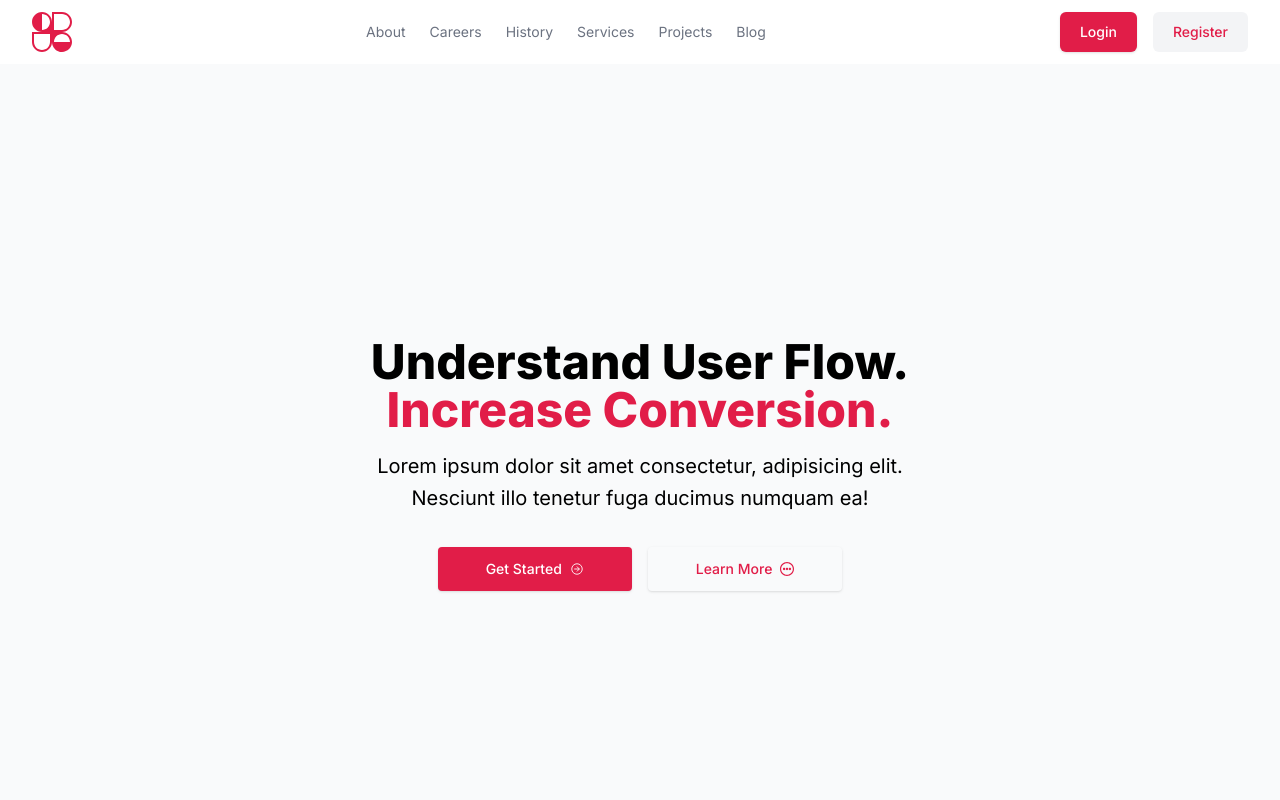
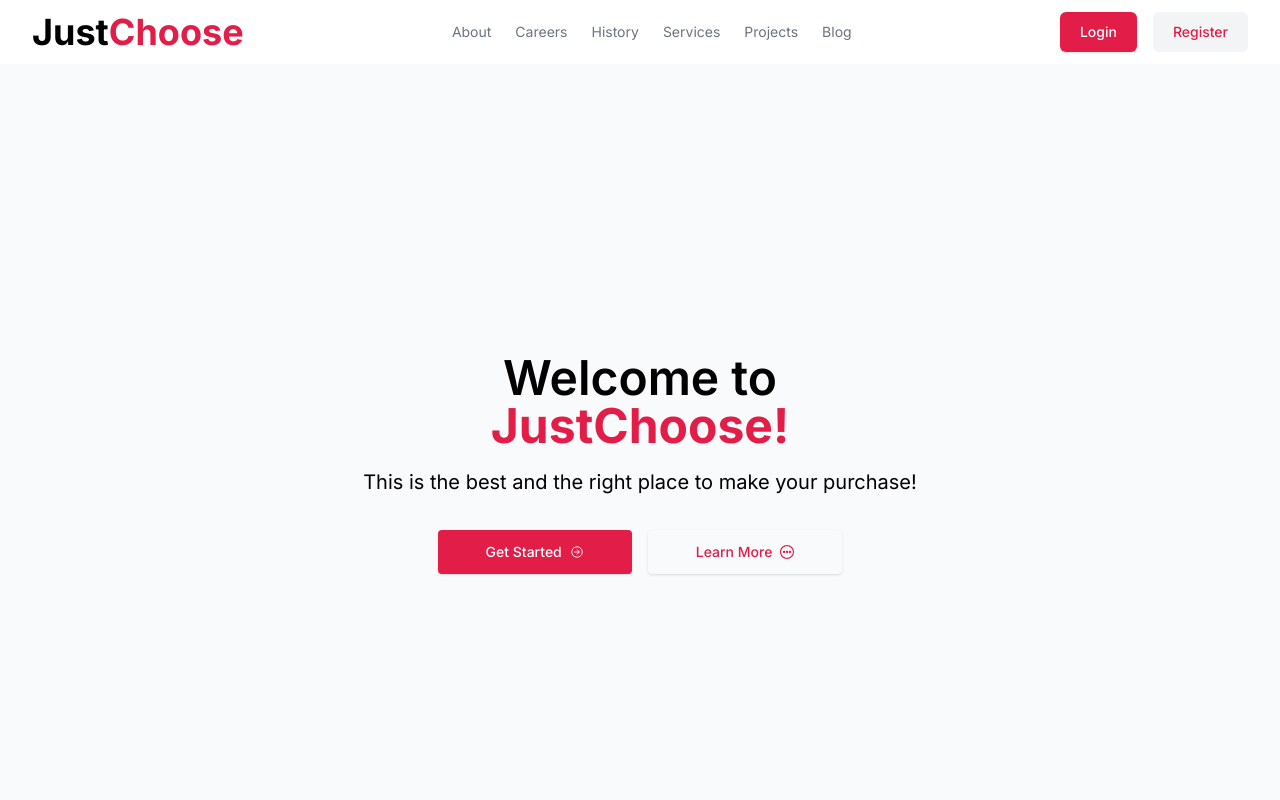
Before and after one commit to nabilelmaa/e-commerce-app, a Next.js app: page / in a window 1280 px wide. Shown: the top 800 px of the page. Built offline with nearby package versions, Linux system fonts and the light colour scheme.

Commit message:
new change

```diff
--- a/app/_components/Header.jsx
+++ b/app/_components/Header.jsx
@@ -1,14 +1,20 @@
 import React from "react";
-import Image from "next/image";
+import Link from "next/link";
 
 function Header() {
   return (
     <header className="bg-white">
       <div className="mx-auto max-w-screen-xl px-4 sm:px-6 lg:px-8 shadow-md">
         <div className="flex h-16 items-center justify-between">
-          <div className="md:flex md:items-center md:gap-12">
-            <Image src="/logo.svg" alt="logo" width={40} height={40} />
-          </div>
+          <Link href="/">
+            <div className="md:flex md:items-center md:gap-12">
+              {/* <Image src="/logo.svg" alt="logo" width={40} height={40} /> */}
+              <strong className="font-bold text-black text-lg sm:text-xl md:text-2xl lg:text-1xl xl:text-4xl">
+                {" "}
+                Just<span className="font-bold text-primary">Choose </span>
+              </strong>
+            </div>
+          </Link>
           <div className="hidden md:block">
             <nav aria-label="Global">
               <ul className="flex items-center gap-6 text-sm">
--- a/app/_components/Hero.jsx
+++ b/app/_components/Hero.jsx
@@ -1,4 +1,5 @@
 import React from "react";
+import Link from "next/link";
 import { IoArrowForwardCircleOutline } from "react-icons/io5";
 import { CgMoreO } from "react-icons/cg";
 
@@ -7,29 +8,27 @@ function Hero() {
     <section className="bg-gray-50">
       <div className="mx-auto max-w-screen-xl px-4 py-32 lg:flex lg:h-screen lg:items-center">
         <div className="mx-auto max-w-xl text-center">
-          <h1 className="text-3xl font-extrabold sm:text-5xl">
-            Understand User Flow.
-            <strong className="font-extrabold text-primary sm:block">
+          <h1 className="text-3xl font-semibold sm:text-5xl">
+            Welcome to
+            <strong className="font-bold text-primary sm:block">
               {" "}
-              Increase Conversion.{" "}
+              JustChoose!{" "}
             </strong>
           </h1>
 
           <p className="mt-4 sm:text-xl/relaxed">
-            Lorem ipsum dolor sit amet consectetur, adipisicing elit. Nesciunt
-            illo tenetur fuga ducimus numquam ea!
+            This is the best and the right place to make your purchase!
           </p>
 
           <div className="mt-8 flex flex-wrap justify-center gap-4">
-            <a
-              className="flex items-center w-full rounded bg-primary px-12 py-3 text-sm font-medium text-white shadow hover:bg-rose-700 focus:outline-none focus:ring active:bg-red-500 sm:w-auto"
-              href="/get-started"
-            >
-              Get Started <IoArrowForwardCircleOutline className="ml-2" />
-            </a>
+            <Link href="/home">
+              <div className="flex items-center justify-center w-full rounded bg-primary px-12 py-3 text-sm font-medium text-white shadow hover:bg-rose-700 focus:outline-none focus:ring active:bg-red-500 sm:w-auto">
+                Get Started <IoArrowForwardCircleOutline className="ml-2" />
+              </div>
+            </Link>
 
             <a
-              className="w-full rounded px-12 py-3 text-sm font-medium text-primary shadow hover:text-red-700 focus:outline-none focus:ring active:text-red-500 sm:w-auto flex items-center"
+              className="flex items-center justify-center w-full rounded px-12 py-3 text-sm font-medium text-primary shadow hover:text-red-700 focus:outline-none focus:ring active:text-red-500 sm:w-auto"
               href="/about"
             >
               Learn More <CgMoreO className="ml-2" />
--- /dev/null
+++ b/app/_components/Home.jsx
@@ -0,0 +1,7 @@
+import React from "react";
+
+function Home() {
+  return <div className="bg-gray-50">Homeome</div>;
+}
+
+export default Home;
--- a/app/page.js
+++ b/app/page.js
@@ -1,7 +1,6 @@
-import Image from "next/image";
 import Hero from "./_components/Hero";
 
-export default function Home() {
+export default function page() {
   return (
     <div>
       <Hero />
```
